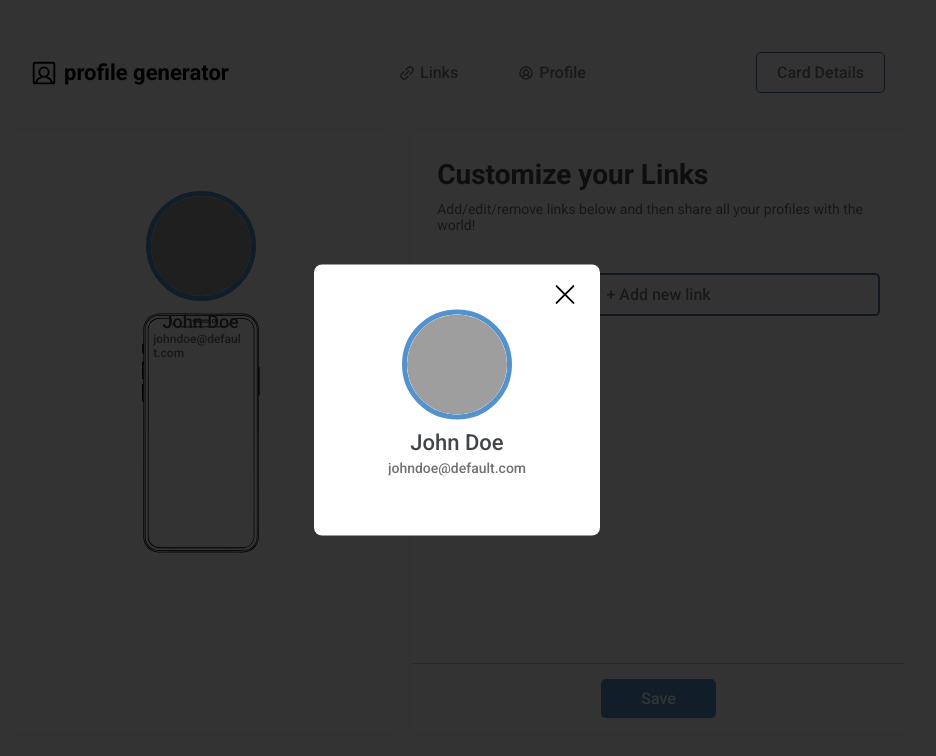
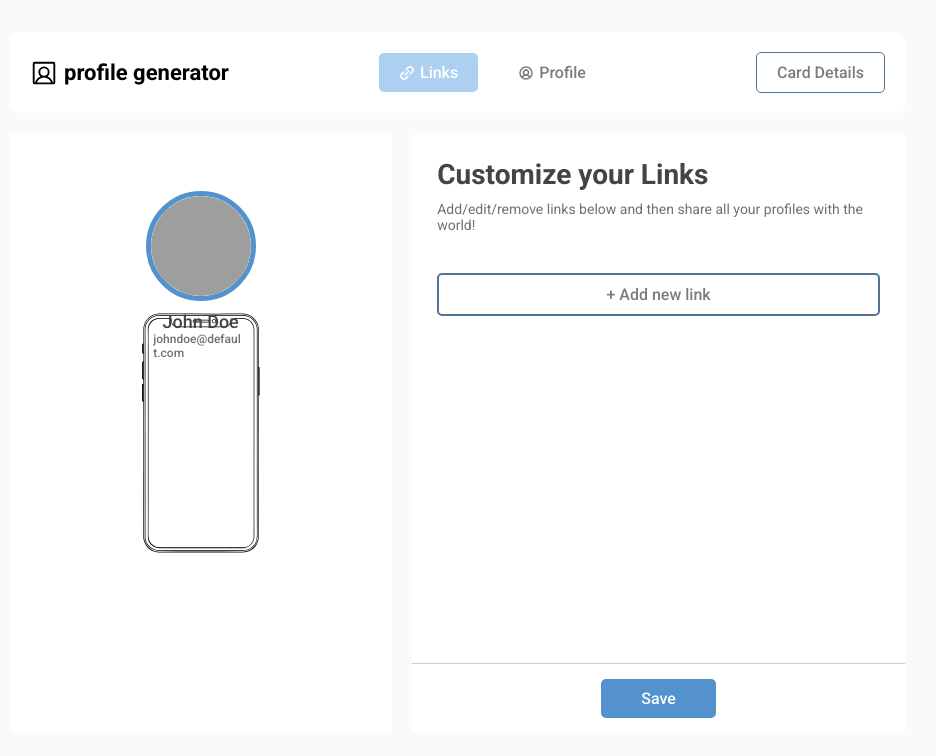
Before and after one commit to Paiva2/card-profile-generator, a React (Vite) app: page / in a window 1280 px wide. Shown: the top 756 px of the page, without its empty margins (183-1119 px from the left). Built offline with nearby package versions, Linux system fonts and the light colour scheme; grey boxes are pictures that could not be loaded.

Commit message:
feat/profile details modal

```diff
--- a/src/components/Header/index.tsx
+++ b/src/components/Header/index.tsx
@@ -11,7 +11,8 @@ import { GlobalContext } from "../../context/globalContext/GlobalStorage"
 import { useContext } from "react"
 
 const Header = () => {
-  const { activeSection, setActiveSection } = useContext(GlobalContext)
+  const { activeSection, openCardDetails, setOpenCardDetails, setActiveSection } =
+    useContext(GlobalContext)
 
   const menuSections = [
     {
@@ -51,7 +52,12 @@ const Header = () => {
           </NavigateSections>
 
           <CardDetailsWrapper>
-            <button>Card Details</button>
+            <button
+              type="button"
+              onClick={() => setOpenCardDetails(!openCardDetails)}
+            >
+              Card Details
+            </button>
           </CardDetailsWrapper>
         </NavigationHeader>
       </HeaderWrapper>
--- a/src/components/ModalOverlay/index.tsx
+++ b/src/components/ModalOverlay/index.tsx
@@ -13,13 +13,18 @@ import { platformIcons } from "../LinkCustomization/utils/platformOptionsSchemas
 import { CaretRight, X } from "@phosphor-icons/react"
 
 const ModalOverlay = () => {
-  const { platformCards, profilePic, userProfileInformations } =
-    useContext(GlobalContext)
+  const {
+    platformCards,
+    profilePic,
+    userProfileInformations,
+    setOpenCardDetails,
+    openCardDetails,
+  } = useContext(GlobalContext)
 
   return (
     <Modal>
       <CloseIcon>
-        <button type="button">
+        <button type="button" onClick={() => setOpenCardDetails(!openCardDetails)}>
           <X size={30} weight="regular" />
         </button>
       </CloseIcon>
--- a/src/components/ModalOverlay/styles.ts
+++ b/src/components/ModalOverlay/styles.ts
@@ -75,6 +75,8 @@ interface SocialMediaCard {
 export const UserSocialMediaCards = styled.div`
   display: flex;
   cursor: pointer;
+  flex-direction: column;
+  gap: 0.9375rem;
   width: 100%;
   font-size: 0.75rem;
   align-items: center;
--- a/src/context/globalContext/GlobalStorage.tsx
+++ b/src/context/globalContext/GlobalStorage.tsx
@@ -17,6 +17,7 @@ const GlobalStorage = ({ children }: Props) => {
   const socialMediaCards = useLocalStorage("profileCard")
   const profilePictureStorage = useLocalStorage("profilePic")
   const personalProfileInformations = useLocalStorage("personalInformations")
+  const [openCardDetails, setOpenCardDetails] = useState(false)
 
   const [platformCards, setPlatformsCards] = useState<Array<PlatformSchema>>([])
 
@@ -37,7 +38,7 @@ const GlobalStorage = ({ children }: Props) => {
   const defaultProfilePicture =
     "https://soccerpointeclaire.com/wp-content/uploads/2021/06/default-profile-pic-e1513291410505.jpg"
 
-  const [activeSection, setActiveSection] = useState("")
+  const [activeSection, setActiveSection] = useState("links")
   const [profilePic, setProfilePic] = useState(defaultProfilePicture)
   const [userProfileInformations, setUserProfileInformations] = useState({
     firstName: "John",
@@ -70,6 +71,8 @@ const GlobalStorage = ({ children }: Props) => {
         userProfileInformations,
         getProfilePicFromInput,
         openCardDetailsModal,
+        openCardDetails,
+        setOpenCardDetails,
         setOpenCardDetailsModal,
         setGetProfilePicFromInput,
         setUserProfileInformations,
--- a/src/pages/Home/index.tsx
+++ b/src/pages/Home/index.tsx
@@ -23,6 +23,7 @@ const Home = () => {
     platformCards,
     getProfilePicFromInput,
     userProfileInformations,
+    openCardDetails,
   } = useContext(GlobalContext)
   const [openSavedToast, setOpenSavedToast] = useState(false)
 
@@ -71,7 +72,7 @@ const Home = () => {
   return (
     <>
       <MainContainer>
-        <Overlay>
+        <Overlay overlay={openCardDetails}>
           <ModalOverlay />
         </Overlay>
         <HomeWrapper>
--- a/src/pages/Home/styles.ts
+++ b/src/pages/Home/styles.ts
@@ -85,14 +85,21 @@ export const Toast = styled.div`
   font-size: 0.875rem;
 `
 
-export const Overlay = styled.div`
+interface Overlay {
+  overlay: boolean
+}
+
+export const Overlay = styled.div<Overlay>`
   display: flex;
   align-items: center;
   justify-content: center;
   position: absolute;
   width: 100%;
   height: 100vh;
-  background-color: rgba(0, 0, 0, 0.8);
+  background-color: rgba(0, 0, 0, 0.9);
   z-index: 1000;
   top: 0;
+  transition: 0.2s ease-in-out;
+  opacity: ${(props) => (props.overlay ? "1" : "0")};
+  visibility: ${(props) => (props.overlay ? "visible" : "hidden")};
 `
--- a/types.d.ts
+++ b/types.d.ts
@@ -11,6 +11,8 @@ export interface GlobalContextProps {
   }
   getProfilePicFromInput: Blob | MediaSource | undefined
   openCardDetailsModal: boolean
+  openCardDetails: boolean
+  setOpenCardDetails: React.Dispatch<React.SetStateAction<boolean>>
   setOpenCardDetailsModal: React.Dispatch<React.SetStateAction<boolean>>
   setUserProfileInformations: React.Dispatch<
     React.SetStateAction<{
```
